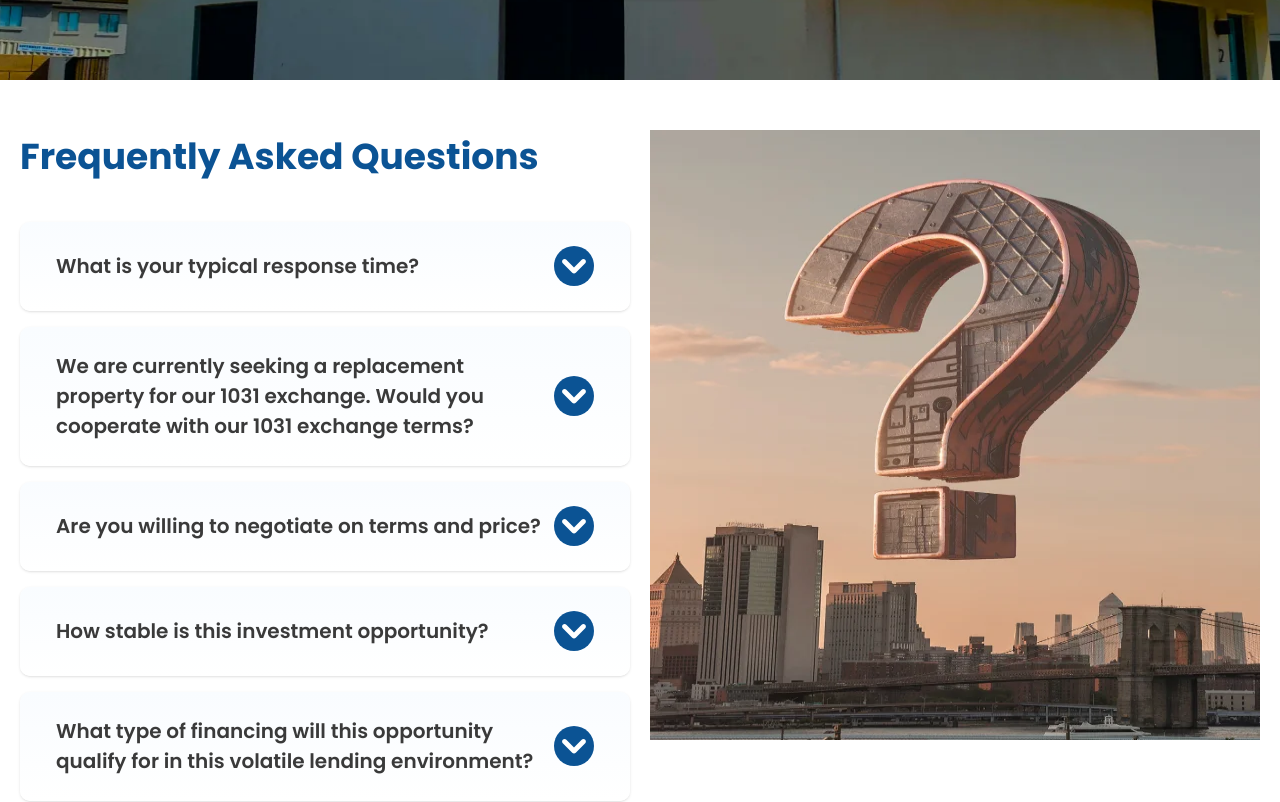
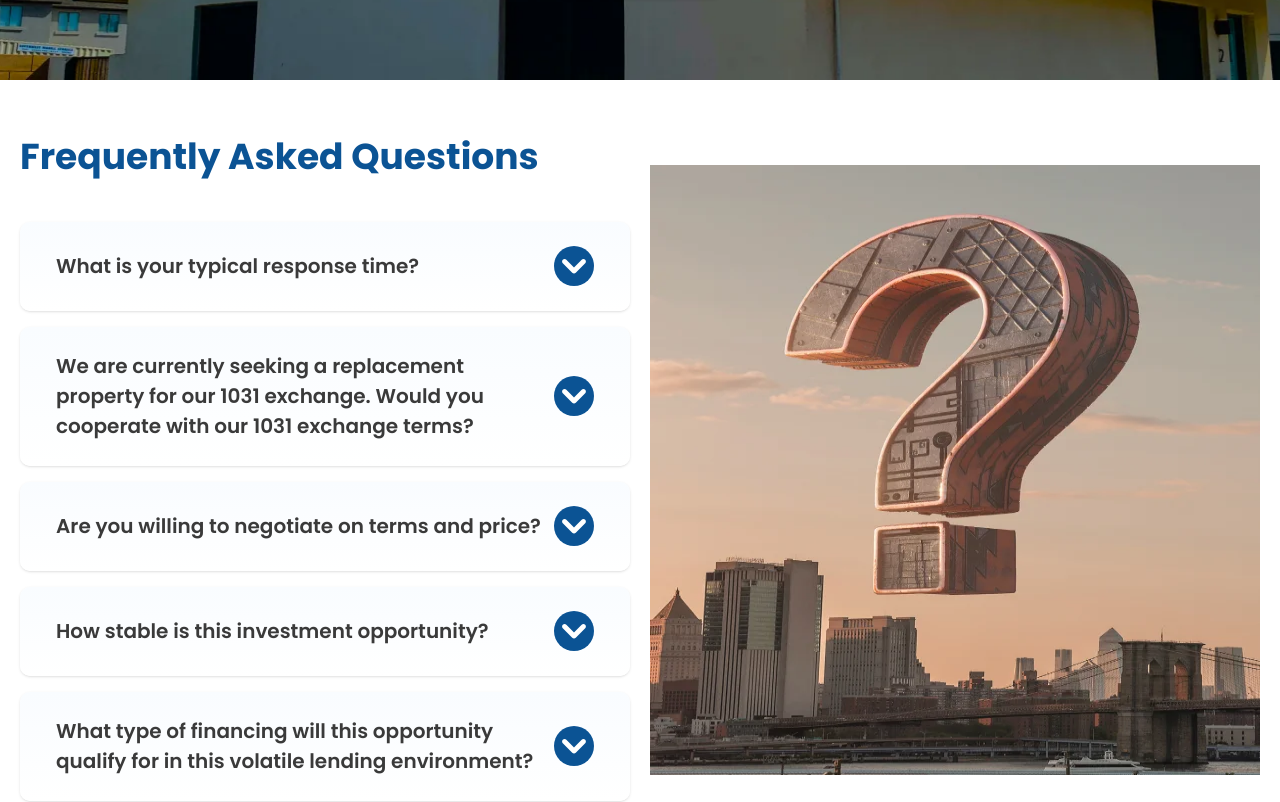
Before and after one commit to DIJINATION-LLC/HV-landing-page2, a React (Vite) app in the folder herradura-villas/: page / in a window 1280 px wide. Shown: the part 2280-3082 px from the top of the page. Built offline with nearby package versions, Linux system fonts and the light colour scheme.

Commit message:
Update FAQ.jsx

```diff
--- a/herradura-villas/src/components/FAQ.jsx
+++ b/herradura-villas/src/components/FAQ.jsx
@@ -35,7 +35,7 @@ const FAQ = () => {
   return (
     <section className={`${styles.flexCenter} w-full py-[50px]`}>
 
-      <div className={`${styles.boxWidth} flex xs:flex-row flex-col gap-[20px]`}>
+      <div className={`${styles.boxWidth} flex xs:flex-row flex-col gap-[20px] items-center`}>
         <div className='flex flex-col gap-[30px] xs:w-1/2 w-full'>
           <h2 className={`${styles.heading2} text-yaleblue`}>Frequently Asked Questions</h2>
           <div className="">
```
